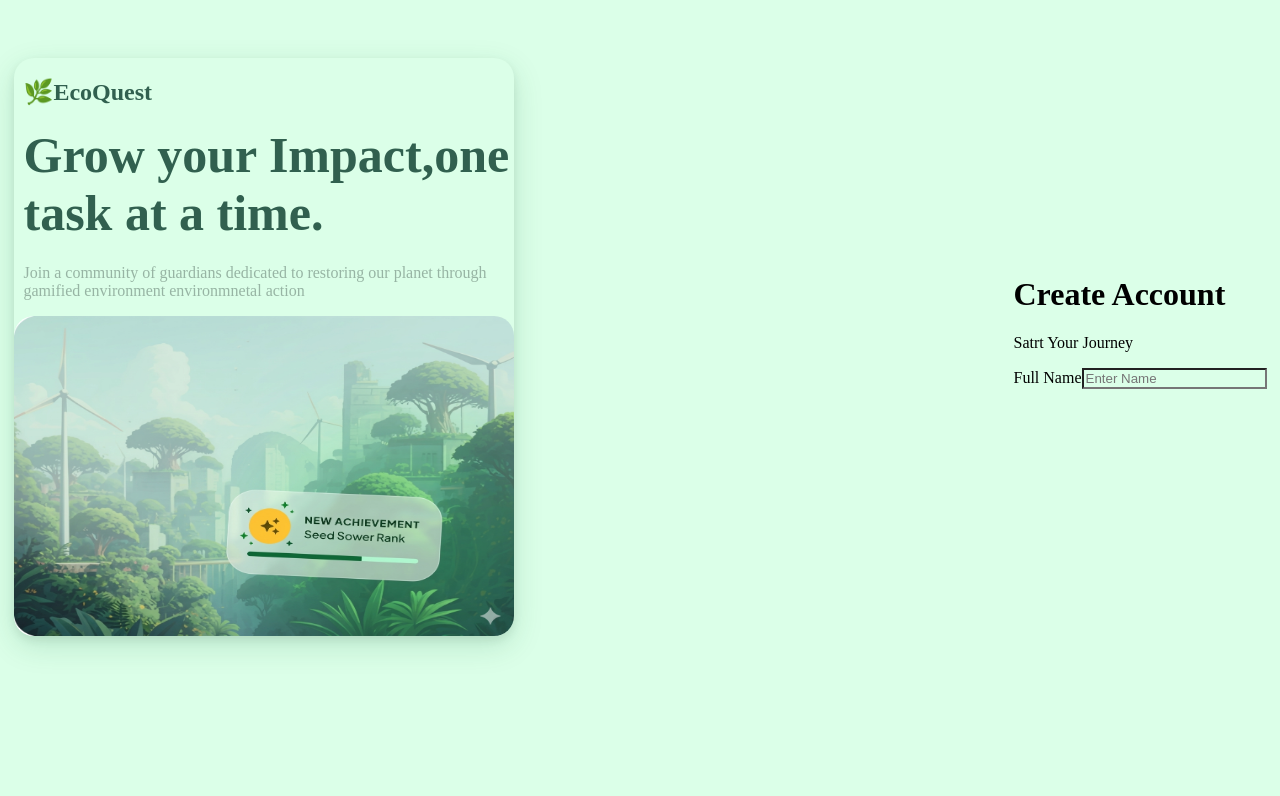
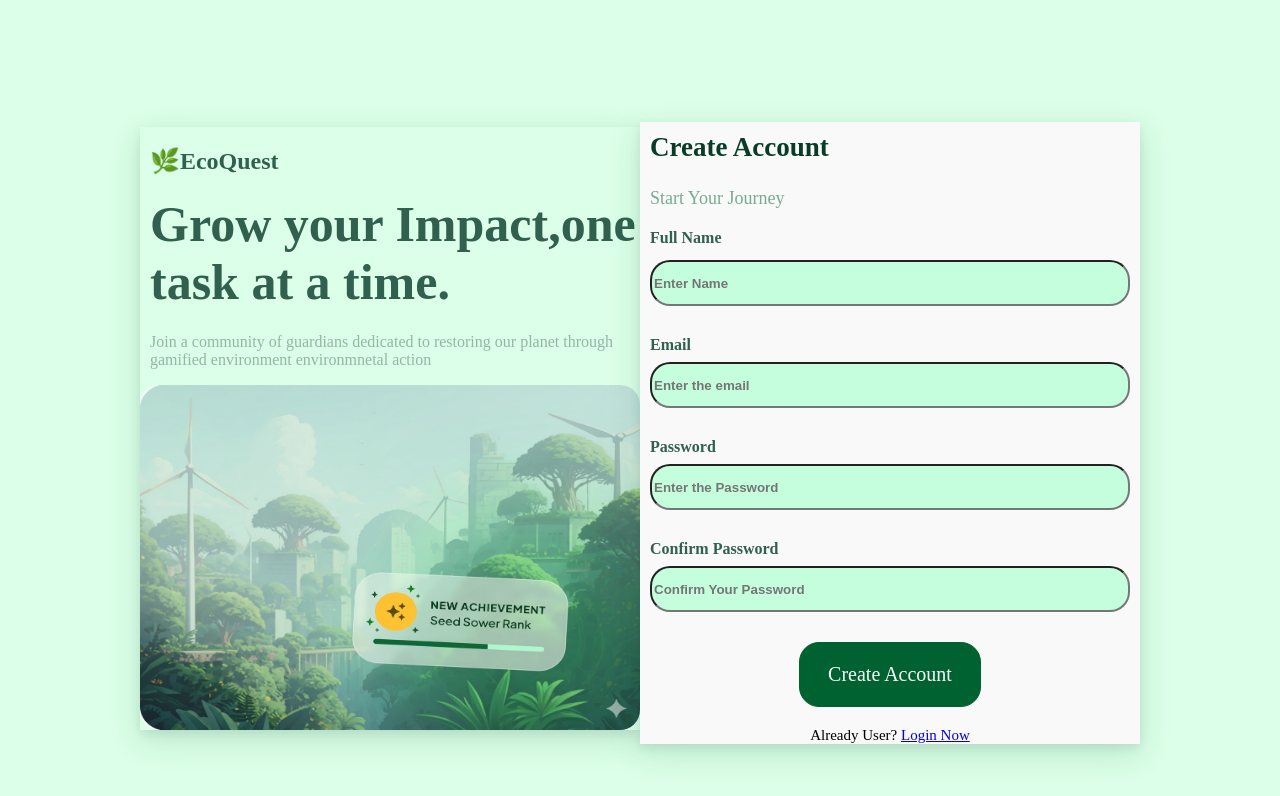
Before and after one commit to sundram1343/EcoQuest, a React (Vite) app: page /signup in a window 1280 px wide. Shown: the top 796 px of the page. Built offline with nearby package versions, Linux system fonts and the light colour scheme.

Commit message:
working on logic of signup page

```diff
--- a/src/App.jsx
+++ b/src/App.jsx
@@ -12,11 +12,11 @@ const AppNavigation = () => {
     <>
       {isLoggedIn ? (
         <Routes>
-          <Route path="/" element={<Home />} />
+          <Route path="/home" element={<Home />} />
         </Routes>
       ) : (
         <Routes>
-          <Route path="/" element={<Login />} />
+          <Route path="/login" element={<Login />} />
           <Route path='/signup' element={<SignUp/>}/>
         </Routes>
       )}
--- a/src/Pages/Login/SignUp.css
+++ b/src/Pages/Login/SignUp.css
@@ -2,20 +2,19 @@
     display: flex;
     align-items: center;
     justify-content: center;
+    min-height: 100vh;
 }
 #Left-Box{
     display: flex;
     flex-direction: column;
-    width: 50%;
-    margin-right: 500px;
+    width: 100%;
     max-width: 500px;
-    margin-top: 50px;
     z-index: 5;
-    border-radius: 20px;
     border:0px solid #006437;
      box-shadow:
         0 10px 30px rgba(0, 100, 55, 0.15),
         0 4px 10px rgba(0, 0, 0, 0.08);
+        margin-top:40px;
 }
 #leaf{
     font-size: 24px;
@@ -35,7 +34,7 @@
     display: block;
     height: 100%;
     width: 100%;
-    max-height: 320px;
+    max-height: 345px;
     max-width:500px;
     overflow: hidden;
     border-radius: 20px;
@@ -45,3 +44,149 @@
     margin-left: 10px;
     color: #3a4d446b;
 }
+#RightBox{
+    display: flex;
+    flex-direction: column;
+    width: 100%;
+    max-width: 500px;
+    margin-top: 50px;
+    z-index: 5;
+    border:0px solid #006437;
+     box-shadow:
+        0 10px 30px rgba(0, 100, 55, 0.15),
+        0 4px 10px rgba(0, 0, 0, 0.08);
+    background-color: #f8f9f8;
+    height: 100%;
+}
+#CreateText{
+    background-color: #f8f9f8;
+    font-size: 27px;
+    padding: 10px;
+    font-weight:900 ;
+    margin-bottom: 5px;
+    color:#083c28 ;
+}
+#Start{
+    font-size: 18px;
+    font-weight: 200;
+    padding:10px;
+    background-color: #f8f9f8;
+    margin-top: 0%;
+    color:#00643785;
+}
+#name{
+    display: flex;
+    flex-direction: column;
+    gap:5px;
+    padding: 10px;
+    background-color: #f8f9f8;
+}
+#name label{
+    font-size: 16px;
+    font-weight: 600;
+    color:#31604f;
+    background-color: #f8f9f8;
+}
+#name input{
+    background-color: #c4fedd;
+    border-radius:20px ;
+    height:40px;
+    color:#236742;
+    margin-top: 8px;;
+    font-weight: 700;
+}
+#Email{
+    margin-top: 10px;
+    display: flex;
+    flex-direction: column;
+    padding: 10px;
+    background-color: #f8f9f8;
+}
+#Email label{
+    background-color: #f8f9f8;
+    font-size: 16px;
+    font-weight: 600;
+    color:#31604f;
+}
+#Email input{
+    background-color: #c4fedd;
+    border-radius:20px ;
+    height:40px;
+    color:#236742;
+    margin-top: 8px;;
+    font-weight: 700;
+}
+#Password{
+    margin-top: 10px;
+    display: flex;
+    flex-direction: column;
+    padding: 10px;
+    background-color: #f8f9f8;
+}
+#Password label{
+    background-color: #f8f9f8;
+    font-size: 16px;
+    font-weight: 600;
+    color:#31604f;
+}
+#Password input{
+    background-color: #c4fedd;
+    border-radius:20px ;
+    height:40px;
+    color:#236742;
+    margin-top: 8px;;
+    font-weight: 700;
+}
+#ConfirmPassword{
+ margin-top: 10px;
+    display: flex;
+    flex-direction: column;
+    padding: 10px;
+    background-color: #f8f9f8;
+}
+#ConfirmPassword label{
+    background-color: #f8f9f8;
+    font-size: 16px;
+    font-weight: 600;
+    color:#31604f;
+}
+#ConfirmPassword input{
+    background-color: #c4fedd;
+    border-radius:20px ;
+    height:40px;
+    color:#236742;
+    margin-top: 8px;;
+    font-weight: 700;
+}
+#SubmitButton{
+    display: flex;
+    /*ackground-color: #f8f9f8;*/
+    border:0.5px solid #006231;
+    border-radius: 20px;
+    width: 180px;
+    justify-content: center;
+    align-items: center;
+    align-content: center;
+    margin: 20px auto;
+    background-color: #006231;
+}
+#SubmitText{
+    background-color: #006231;
+    font-size: 20px;
+    color:#f8f9f8;
+}
+#SubmitButton:hover{
+    cursor: pointer;
+}
+#SubmitButton:active{
+    transform: scale(0.5);
+    transition: all 0.8s ease-in-out;
+}
+#alreadyUser{
+    font-size: 15px;
+    text-align: center;
+    background-color: #f8f9f8;
+}
+#log{
+    background-color: #f8f9f8;
+}
--- a/src/Pages/Login/SignUp.jsx
+++ b/src/Pages/Login/SignUp.jsx
@@ -1,8 +1,33 @@
 import React, { useState } from 'react'
 import './SignUp.css'
+import {Link} from 'react-router-dom'
 import image from '../../assets/SignUpImage.png'
+import {useAuth} from '../../context/AuthContext'
 function SignUp() {
   const [name,setname]=useState('')
+  const [email,setemail]=useState('');
+  const [password,setpassword]=useState('')
+  const [ConfirmPassword,setConfirmPassword]=useState('')
+  const [error,seterror]=useState('')
+  const handle =()=>{
+      if(name.trim===''){
+        seterror('Enter Valid Name');
+        return ;
+      }
+      else if(email.trim===''){
+        seterror('Enter Valid Email');
+        return;
+      }
+      else if(password!==ConfirmPassword){
+        seterror('Password Didn`t match')
+        return ;
+      }
+      else if(password.length<8){
+        seterror('The password length must to greater or equal to 8');
+        return ;
+      }
+
+  }
   return (
     <>
         <div id='Container'>
@@ -13,20 +38,48 @@ function SignUp() {
                 <img src={image} id='Image'/>
             </div>
             <div id='RightBox'>
-              <h1>Create Account</h1>
-              <p>Satrt Your Journey</p>
+              <span id='CreateText'>Create Account</span>
+              <span id='Start'>Start Your Journey</span>
               <div id='name'>
                 <label>Full Name</label>
                 <input
-                  type='name'
+                  type='text'
                   placeholder='Enter Name'
                   value={name}
-                  onChange={(text)=>setname(text)}
+                  onChange={(e)=>setname(e.target.value)}
                 />
               </div>
               <div id='Email'>
-
+                <label>Email</label>
+                <input
+                  type='email'
+                  placeholder='Enter the email'
+                  value={email}
+                  onChange={(e)=>setemail(e.target.value)}
+                />
               </div>
+              <div id='Password'>
+                <label>Password</label>
+                <input
+                  type='password'
+                  placeholder='Enter the Password'
+                  value={password}
+                  onChange={(e)=>setpassword(e.target.value)}
+                />
+              </div>
+              <div id='ConfirmPassword'>
+                <label>Confirm Password</label>
+                <input
+                  type='password'
+                  placeholder='Confirm Your Password'
+                  value={ConfirmPassword}
+                  onChange={(e)=>setConfirmPassword(e.target.value)}
+                />
+              </div>
+              <div id='SubmitButton' onClick={()=>handle}>
+                <p id='SubmitText'>Create Account</p>
+              </div>
+              <span id='alreadyUser'>Already User? <Link to='/login'  id='log'>Login Now</Link></span>
             </div>
         </div>
     </>
```
